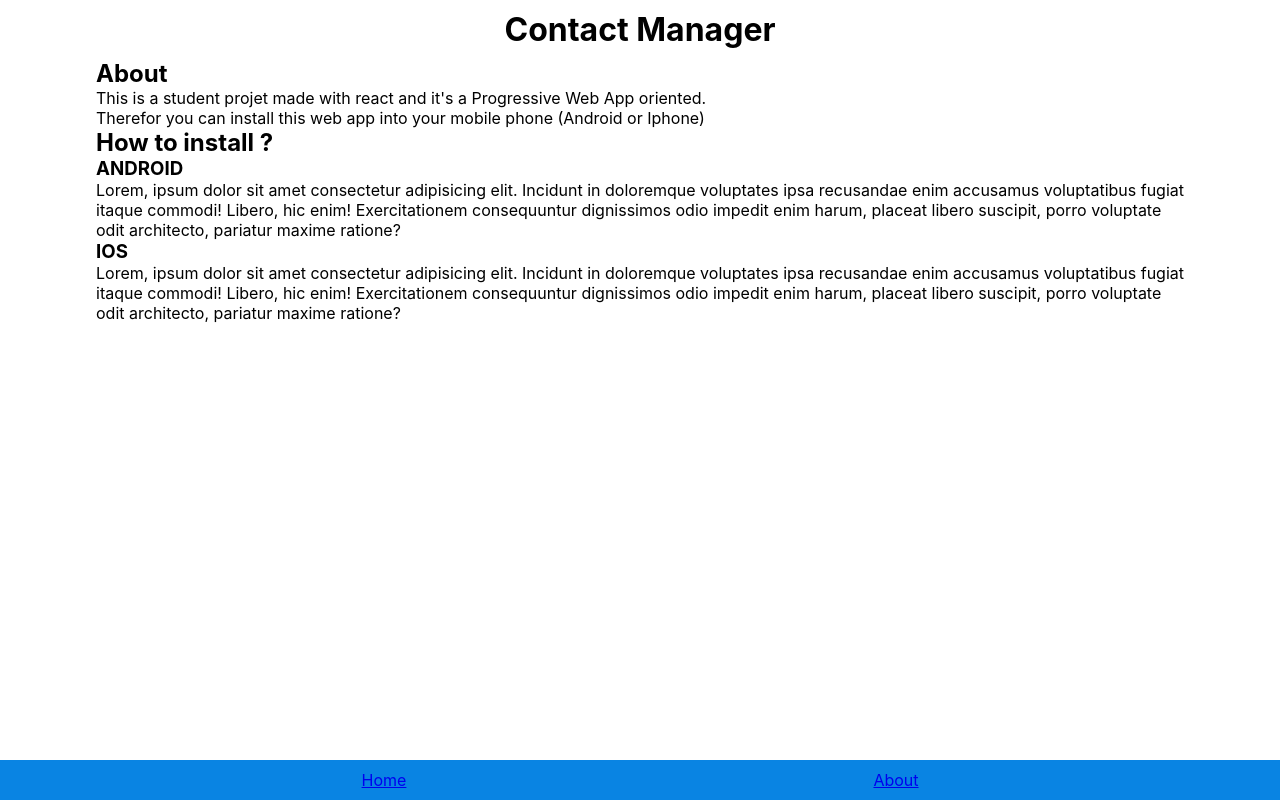
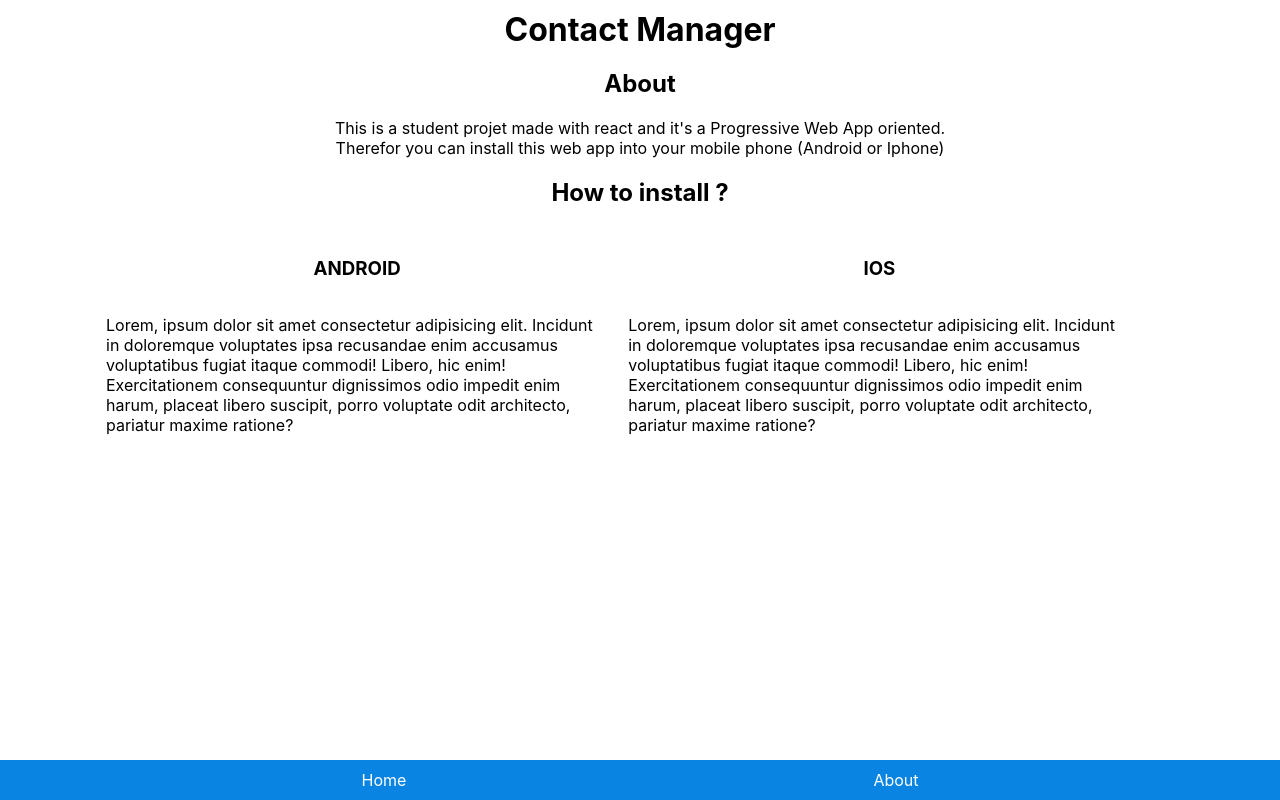
Before and after one commit to SufranjNaweed/pwa-contact-manager, a React (Create React App) app: page /about in a window 1280 px wide. Built offline with nearby package versions, Linux system fonts and the light colour scheme; the HTML template or start-up script is replaced by a standard one.

Commit message:
update : overall webdesign

```diff
--- a/src/App.css
+++ b/src/App.css
@@ -23,17 +23,17 @@ ul{
   margin-right: auto;
 }
 
-/*
-  App
-*/
+/* ---------
+    App
+---------- */
 
 .App{
   position: relative;
 }
 
-/*
+/* ------------
   App-header
-*/
+-------------- */
 .App-header{
   width: 100%;
   position: fixed;
@@ -50,38 +50,94 @@ ul{
   display: flex;
   justify-content: space-evenly;
   align-items: center;
+  text-decoration: none !important;
 }
 .App-header ul li {
-  padding: 10px 20px;
+
   width: 100%;
   text-align: center;
   background-color: #0984e3;
   transition: 0.3s ease-in all;
+  text-decoration: none !important;
+  text-decoration: unset;
+  color: white;
 }
 .App-header ul li:hover{
   background-color: #74b9ff;
   cursor: pointer;
 }
 
-/*
-  Contact item
-*/
+.App-header ul li a{
+  padding: 10px 20px;
+  display: block;
+  width: 100%;
+  color:  #fff;
+  text-decoration: none !important;
+}
+
+/* -----------------
+      Formulaire
+-------------------*/
+
+form.AddNewContact{
+  display: flex;
+  flex-direction: column;
+  width: 80%;
+  margin: auto;
+}
+
+form.AddNewContact input{
+  width: 50%;
+  padding: 10px 20px;
+  margin: 20px auto;
+  font-size: 16px;
+  border: 1px solid black;
+  border-top: unset;
+  border-left: unset;
+  border-right: unset;
+  transition: 0.3s linear all;
+}
+
+form.AddNewContact input::placeholder{
+  font-size: 16px;
+  text-transform: uppercase;
+}
+
+form.AddNewContact input:focus{
+  border-bottom-color: #0984e3;
+  color: #0984e3;
+  transition: 0.3s linear all;
+}
+
+form.AddNewContact input[type=submit]{
+  background-color: #2ecc71;
+  color: white;
+  border: 1px solid #2ecc71;
+  text-transform: uppercase;
+  transition: 0.3s linear all;
+}
+form.AddNewContact input[type=submit]:hover{
+  background-color: white;
+  color: #2ecc71;
+}
+
+/*------------------
+    Contact item
+--------------------*/
 .contact-item{
   max-width: 700px;
   margin: 50px auto;
-  border-radius: 4px;
   display: flex;
   justify-content: space-between;
   transition: 0.3s linear all;
   border: solid 1px #dfe6e9;
 }
 
-
-
 .contact-item:hover{
   -webkit-box-shadow: 1px 1px 20px 5px rgba(0,0,0,0.3);
   -moz-box-shadow: 1px 1px 20px 5px rgba(0,0,0,0.3);
   box-shadow: 1px 1px 20px 5px rgba(0,0,0,0.3);
+  border: solid 1px transparent;
 }
 
 .contact-item .img-container{
@@ -98,12 +154,14 @@ ul{
   flex-direction: column;
   flex-wrap: wrap;
 }
+
 .contact-item .content ul{
   display: flex;
   flex-wrap: wrap;
   justify-content: space-around;
   font-size: 13px;
 }
+
 .contact-item .deleteButton{
   display: flex;
   align-items: center;
@@ -111,14 +169,64 @@ ul{
 
   width: 10%;
   background-color: #d63031;
+  border: 1px solid #d63031;
   border-top-right-radius: 4px;
   border-bottom-right-radius: 4px;
 
   cursor: pointer;
 }
 
+.contact-item .deleteButton:hover{
+  color: #d63031;
+  background-color: white;
+  border: 1px solid #d63031;
+}
+.contact-item .deleteButton svg {
+  fill: #fff !important;
+  transition: 0.3s linear all;
 
+}
 
+.contact-item .deleteButton:hover svg{
+  fill: #d63031 !important;
+}
+
+/* -----------------
+      ABOUT
+------------------ */
+#about{
+
+}
+#about p{
+  margin: 20px auto;
+}
+
+#about h2{
+  text-align: center;
+  margin: 20px auto;
+}
+
+#about .content-install-instruction{
+  display: inline-block;
+  width: 48%;
+  margin: 30px auto;
+}
+
+#about .content-install-instruction h3{
+  text-align: center;
+}
+
+#about .content-install-instruction p{
+  padding: 15px 10px;
+  margin: 20px auto;
+}
+
+#presentation{
+  text-align:  center;
+}
+/* ------------------
+      RESPONSIVE
+------------------- */
 
 @media screen and (max-width: 768px){
   .contact-item{
@@ -132,4 +240,11 @@ ul{
     padding: 15px 10px;
     margin: 0;
   }
+
+  form.AddNewContact{
+    width: 90%;
+  }
+  form.AddNewContact input{
+    width: 100%;
+  }
 }
--- a/src/Component/ContactItem.js
+++ b/src/Component/ContactItem.js
@@ -24,7 +24,7 @@ class ContactItem extends Component {
                     <a href={contact.phone}>{contact.phone}</a>
                 </div>
                 <div className="deleteButton" onClick={this.props.deleteContact.bind(this, contact.id)}>
-                <svg width="30px" aria-hidden="true" focusable="false" data-prefix="fas" data-icon="user-times" role="img" viewBox="0 0 640 512"><path fill="#fff" d="M589.6 240l45.6-45.6c6.3-6.3 6.3-16.5 0-22.8l-22.8-22.8c-6.3-6.3-16.5-6.3-22.8 0L544 194.4l-45.6-45.6c-6.3-6.3-16.5-6.3-22.8 0l-22.8 22.8c-6.3 6.3-6.3 16.5 0 22.8l45.6 45.6-45.6 45.6c-6.3 6.3-6.3 16.5 0 22.8l22.8 22.8c6.3 6.3 16.5 6.3 22.8 0l45.6-45.6 45.6 45.6c6.3 6.3 16.5 6.3 22.8 0l22.8-22.8c6.3-6.3 6.3-16.5 0-22.8L589.6 240zM224 256c70.7 0 128-57.3 128-128S294.7 0 224 0 96 57.3 96 128s57.3 128 128 128zm89.6 32h-16.7c-22.2 10.2-46.9 16-72.9 16s-50.6-5.8-72.9-16h-16.7C60.2 288 0 348.2 0 422.4V464c0 26.5 21.5 48 48 48h352c26.5 0 48-21.5 48-48v-41.6c0-74.2-60.2-134.4-134.4-134.4z"></path></svg>
+                <svg width="30px" aria-hidden="true" focusable="false" data-prefix="fas" data-icon="user-times" role="img" viewBox="0 0 640 512"><path d="M589.6 240l45.6-45.6c6.3-6.3 6.3-16.5 0-22.8l-22.8-22.8c-6.3-6.3-16.5-6.3-22.8 0L544 194.4l-45.6-45.6c-6.3-6.3-16.5-6.3-22.8 0l-22.8 22.8c-6.3 6.3-6.3 16.5 0 22.8l45.6 45.6-45.6 45.6c-6.3 6.3-6.3 16.5 0 22.8l22.8 22.8c6.3 6.3 16.5 6.3 22.8 0l45.6-45.6 45.6 45.6c6.3 6.3 16.5 6.3 22.8 0l22.8-22.8c6.3-6.3 6.3-16.5 0-22.8L589.6 240zM224 256c70.7 0 128-57.3 128-128S294.7 0 224 0 96 57.3 96 128s57.3 128 128 128zm89.6 32h-16.7c-22.2 10.2-46.9 16-72.9 16s-50.6-5.8-72.9-16h-16.7C60.2 288 0 348.2 0 422.4V464c0 26.5 21.5 48 48 48h352c26.5 0 48-21.5 48-48v-41.6c0-74.2-60.2-134.4-134.4-134.4z"></path></svg>
                 </div>
             </div>
         )
```
